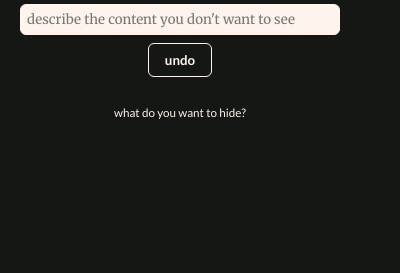
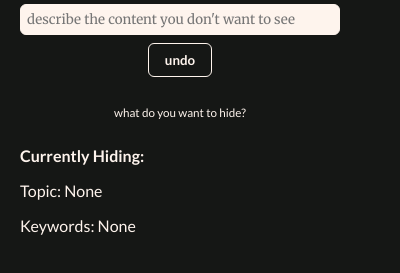
Before and after one commit to l-jax/hide, a browser extension: page popup/popup.html in a window 400 px wide. Shown: the part 73-346 px from the top of the page. Drawn offline with Linux system fonts and the light colour scheme.

Commit message:
show currently hidden topic in popup

```diff
--- a/popup/popup.html
+++ b/popup/popup.html
@@ -25,6 +25,13 @@
     <footer class="hide-footer">
       <small id="selHint">what do you want to hide?</small>
     </footer>
+    <main>
+      <div id="storedContent">
+        <p><strong>Currently Hiding:</strong></p>
+        <p id="storedTopic">Topic: None</p>
+        <p id="storedKeywords">Keywords: None</p>
+      </div>
+    </main>
     <script src="popup.js"></script>
   </body>
 </html>
--- a/popup/popup.js
+++ b/popup/popup.js
@@ -166,6 +166,25 @@ function handleUndoButtonClick() {
   }
 }
 
+/**
+ * Updates the stored content display in the popup.
+ */
+function displayStoredContent() {
+  const storedTopic = document.getElementById("storedTopic");
+  const storedKeywords = document.getElementById("storedKeywords");
+
+  if (!storedTopic || !storedKeywords) return;
+
+  chrome.storage.local.get(["topic", "keywords"], (result) => {
+    const { topic, keywords } = result;
+
+    storedTopic.textContent = `Topic: ${topic || "None"}`;
+    storedKeywords.textContent = `Keywords: ${
+      keywords ? keywords.join(", ") : "None"
+    }`;
+  });
+}
+
 /* Initialization */
 
 /**
@@ -175,6 +194,7 @@ function initializePopup() {
   handleFormSubmit();
   handleUndoButtonClick();
   updateUndoButton();
+  displayStoredContent();
 }
 
 document.addEventListener("DOMContentLoaded", initializePopup);
```
